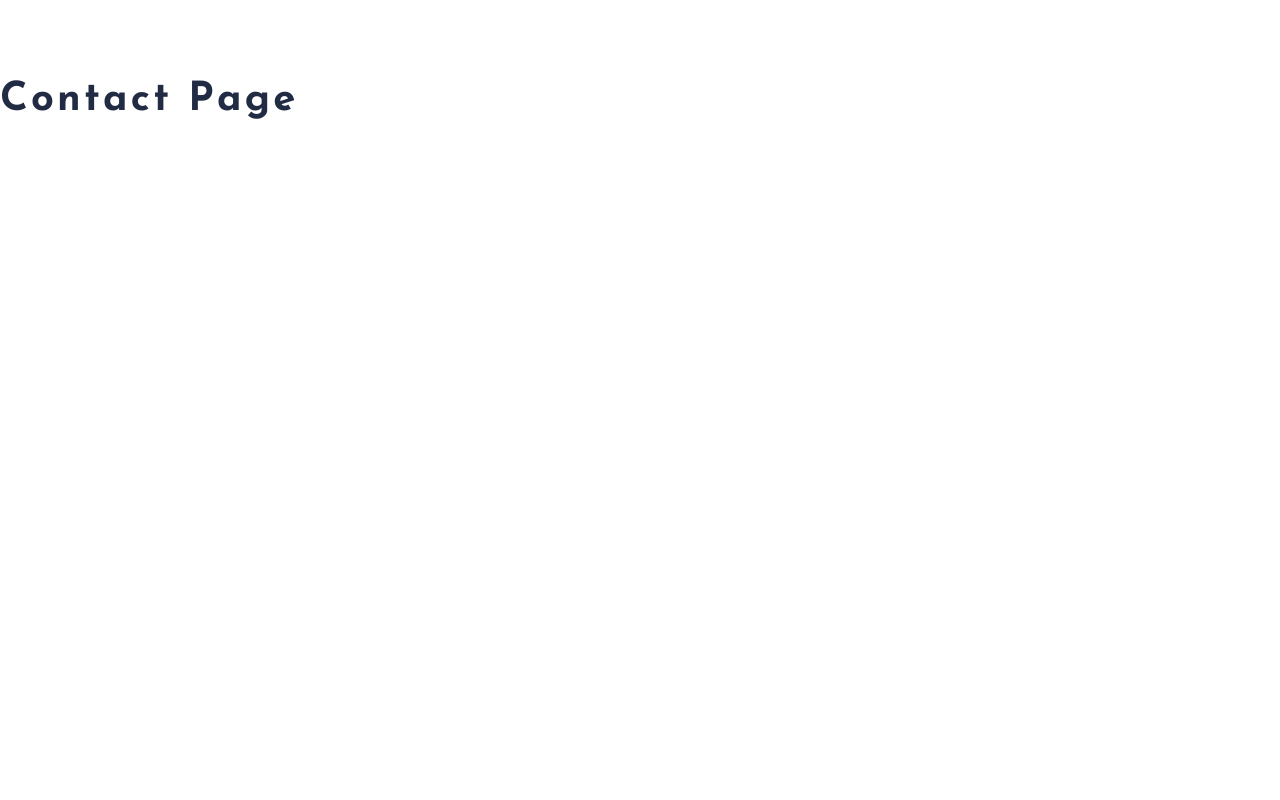
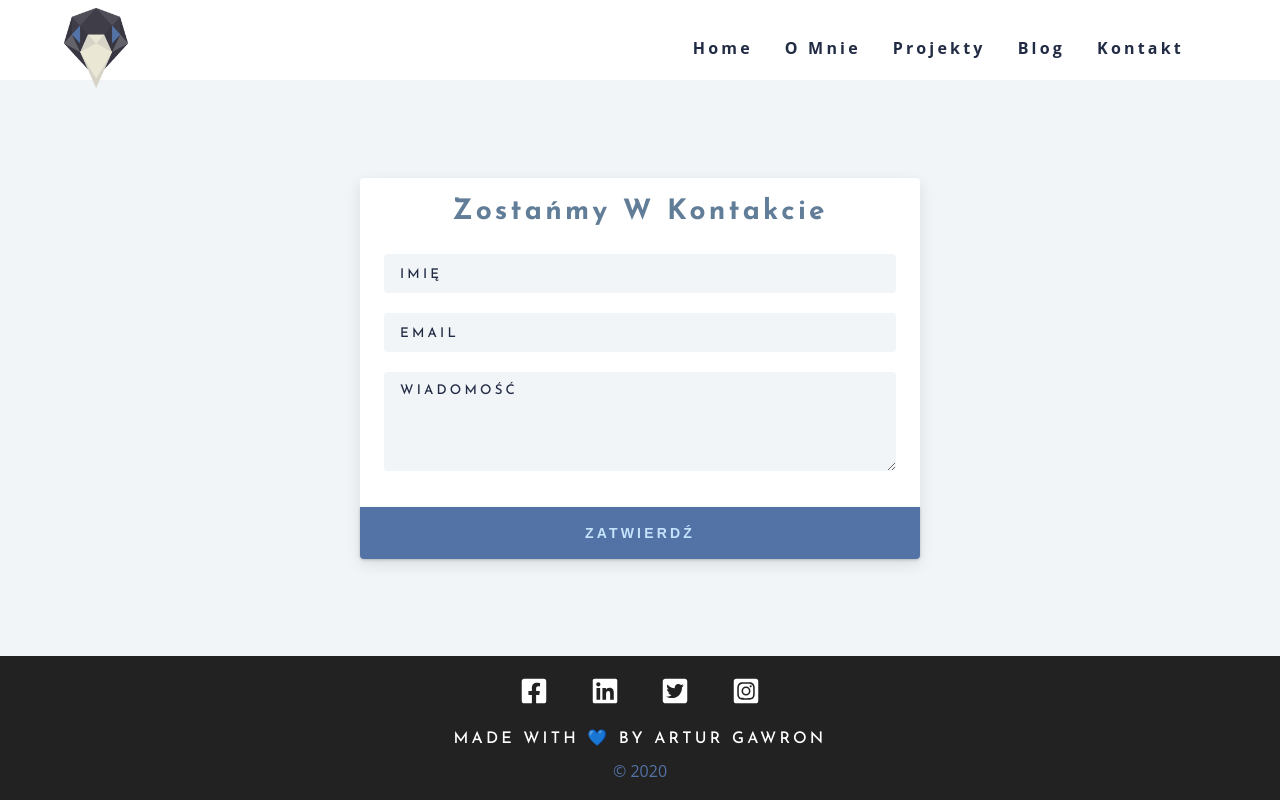
Before and after one commit to Elldrigar/portfolio-2020, a Gatsby site in the folder FRONT/: page /contact in a window 1280 px wide. Built offline with nearby package versions, Linux system fonts and the light colour scheme; Gatsby itself is replaced by a stand-in of ours.

Commit message:
Add contact form page

```diff
--- a/FRONT/src/pages/contact.js
+++ b/FRONT/src/pages/contact.js
@@ -2,7 +2,35 @@ import React from 'react'
 import Layout from '../components/Layout'
 
 const contact = () => {
-  return <h2>contact page</h2>
+  return (
+    <Layout>
+      <section className="contact-page">
+        <article className="contact-form">
+          <h3>Zostańmy w kontakcie</h3>
+          <form action="https://formspree.io/moqkpevo" method="POST">
+            <div className="form-group">
+              <input type="text" name="Imię" placeholder="Imię" className="form-control" />
+              <input
+                type="email"
+                name="email"
+                placeholder="Email"
+                className="form-control"
+              />
+              <textarea
+                name="message"
+                rows="5"
+                placeholder="wiadomość"
+                className="form-control"
+              />
+            </div>
+            <button type="submit" className="submit-btn btn">
+              Zatwierdź
+            </button>
+          </form>
+        </article>
+      </section>
+    </Layout>
+  )
 }
 
 export default contact
```
